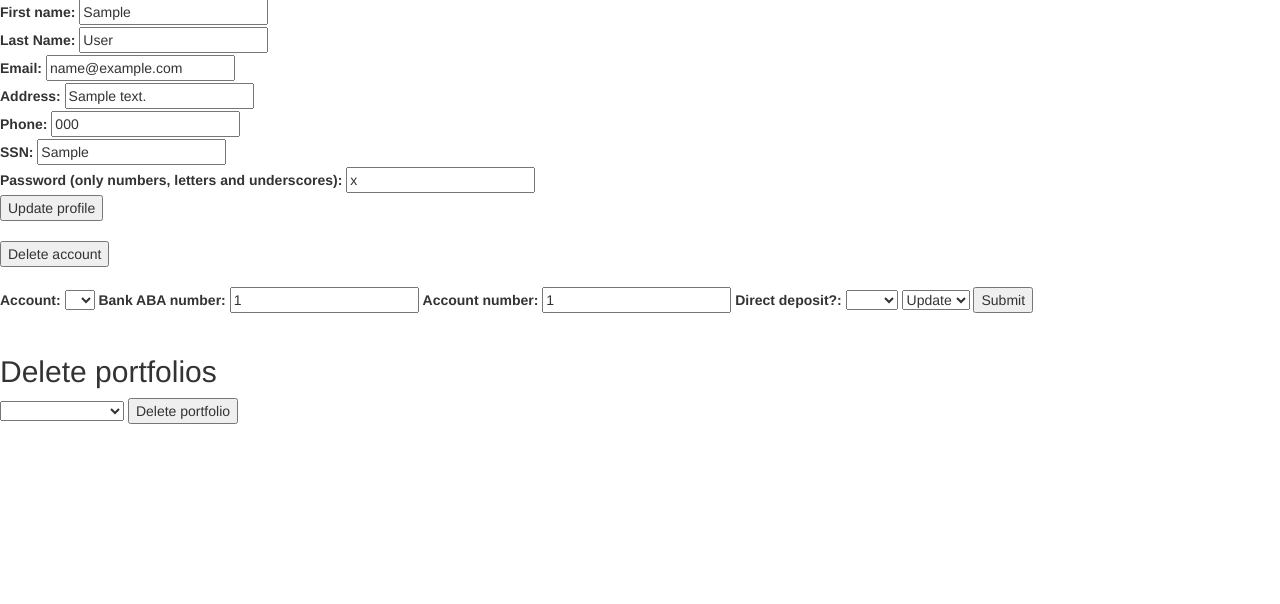
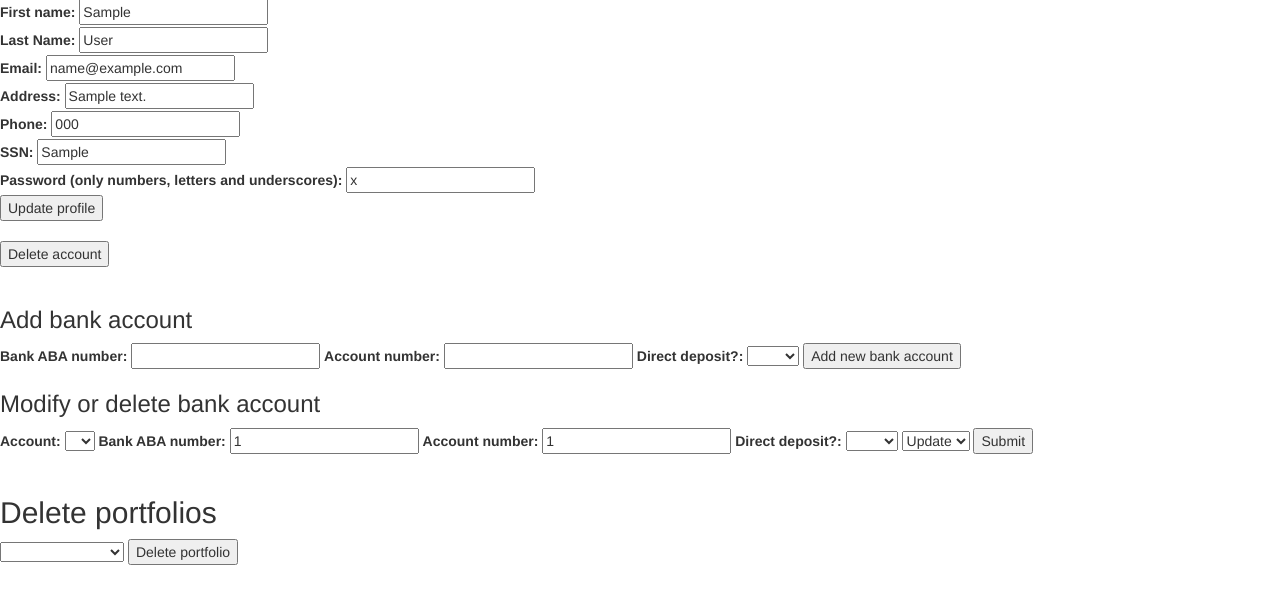
Before and after one commit to fuentesori/DBtest, a Flask app: template templates/profile.html in a window 1280 px wide. Shown: the part 116-720 px from the top of the page. Run offline with Flask 2, Linux system fonts and the light colour scheme; the template is opened without the code that fills it: most values are stand-ins (such as "Sample title", 1, 10 or a date in 2020); parts of the project's set-up code (start-up, migrations or seed data) failed here and were passed over; some libraries are stand-ins or nearby versions.

Commit message:
can not succesfully delete user if direct deposit is set up

```diff
--- a/app.py
+++ b/app.py
@@ -222,6 +222,25 @@ def post_bankaccount():
     g.conn.execute(cmd, (bankaccount[0], bankaccount[1], bankaccount[2], bankaccount[3], bankaccount[4]));
     return redirect(url_for('portfolio', passuid=uid, portfolioid=Gportfolioid))
 
+#create bank account
+@app.route('/post_bankaccount2', methods=['POST'])
+def post_bankaccount2():
+    if uid == 0:
+        return redirect(url_for('index'))
+    #find biggest primary key id and increment by 1
+    cmd = 'SELECT MAX(bankaccountid) FROM bank_accounts'
+    cursor = g.conn.execute(cmd)
+    for result in cursor:
+        bankaccountid = result[0] + 1
+    cursor.close()
+    bankaccountid = int(bankaccountid)
+    bankaccount = [bankaccountid, request.form['aba'], request.form['accountnumber'], uid, request.form['directdeposit']]
+    print(bankaccount)
+    cmd = 'INSERT INTO bank_accounts VALUES (%s, %s, %s, %s, %s)';
+    g.conn.execute(cmd, (bankaccount[0], bankaccount[1], bankaccount[2], bankaccount[3], bankaccount[4]));
+    return redirect(url_for('profile'))
+
+
 #posting stock trades
 @app.route('/post_trade', methods=['POST'])
 def post_trade():
@@ -382,7 +401,7 @@ def post_user():
     uid = int(uid)
     cursor.close()
     #fill out user data and store in database
-    users = [uid, request.form['fname'], request.form['lname'], request.form['address'], request.form['phone'], request.form['ssn'], request.form['password'], request.form['email']]
+    users = [uid, request.form['fname'], request.form['lname'], request.form['address'], request.form['phone'], request.form['ssn'], request.form['email'], request.form['password']]
     cmd = 'INSERT INTO users VALUES (%s, %s, %s, %s, %s, %s, %s, %s)';
     g.conn.execute(cmd, (users[0], users[1], users[2], users[3], users[4], users[5], users[6], users[7]));
     return redirect(url_for('usercreated', uid=int(uid)))
@@ -426,8 +445,8 @@ def update_user():
     if uid == 0:
         return redirect(url_for('index'))
     #fill out user data and update in database
-    users = [uid, request.form['fname'], request.form['lname'], request.form['address'], request.form['phone'], request.form['ssn'], request.form['password'], request.form['email']]
-    cmd = 'UPDATE users SET (fname, lname, address, phone, ssn, password, email) = (%s, %s, %s, %s, %s, %s, %s) WHERE uid=%s';
+    users = [uid, request.form['fname'], request.form['lname'], request.form['address'], request.form['phone'], request.form['ssn'], request.form['email'], request.form['password']]
+    cmd = 'UPDATE users SET (fname, lname, address, phone, ssn, email, password) = (%s, %s, %s, %s, %s, %s, %s) WHERE uid=%s';
     g.conn.execute(cmd, (users[1], users[2], users[3], users[4], users[5], users[6], users[7], users[0]));
 
     cmd = "SELECT * FROM users where uid=%s"
@@ -439,14 +458,24 @@ def update_user():
     return redirect(url_for('profile'))
 
 #delete user profile
-# @app.route('/delete_user', methods=['POST'])
-# def delete_user():
-#     cmd = 'SELECT uid FROM bank_accounts WHERE uid=%s and direct_deposit = true'
-#     cursor = g.conn.execute(cmd, uid)
-#     for result in cursor:
-#         checkuser = result
-#     cursor.close()
-#     if checkuser == uid
+@app.route('/delete_user', methods=['POST'])
+def delete_user():
+    cmd = 'SELECT uid FROM bank_accounts WHERE uid=%s and direct_deposit = true'
+    cursor = g.conn.execute(cmd, uid)
+    checkuser = []
+    for result in cursor:
+        checkuser = result[0]
+    cursor.close()
+    if checkuser == uid:
+        cmd = 'DELETE FROM users WHERE uid=%s'
+        g.conn.execute(cmd, uid)
+        return redirect(url_for('index'))
+    return redirect(url_for('cantdelete'))
+
+@app.route('/cannotdelete')
+def cantdelete():
+    return render_template("cantdelete.html")
+
 
 
 if __name__ == "__main__":
--- a/templates/profile.html
+++ b/templates/profile.html
@@ -53,7 +53,21 @@
       <input type="submit" value="Delete account"/>
     </form>
     <br>
-
+    <h3> Add bank account </h3>
+      <form name="newbankaccount" method="post" action='/post_bankaccount2'>
+        <label>Bank ABA number:</label>
+        <input id="aba" name="aba" type="text"/>
+        <label>Account number:</label>
+        <input id="accountnumber" name="accountnumber" type="text"/>
+        <label>Direct deposit?:</label>
+        <select id="directdeposit" name="directdeposit" width="300px">
+          <option selected disabled value>  </option>
+            <option value="true">true</option>
+            <option value="false">false</option>
+        </select>
+        <input type="submit" value="Add new bank account"/>
+      </form>
+      <h3> Modify or delete bank account </h3>
     <form name="modifybankaccount" method="post" action='/modify_bankaccount'>
       <label>Account:</label>
       <select id="bankaccountid" name="bankaccountid" width="300px">
```
Also changed, not shown: templates/cantdelete.html (added, +40 -0 lines).
